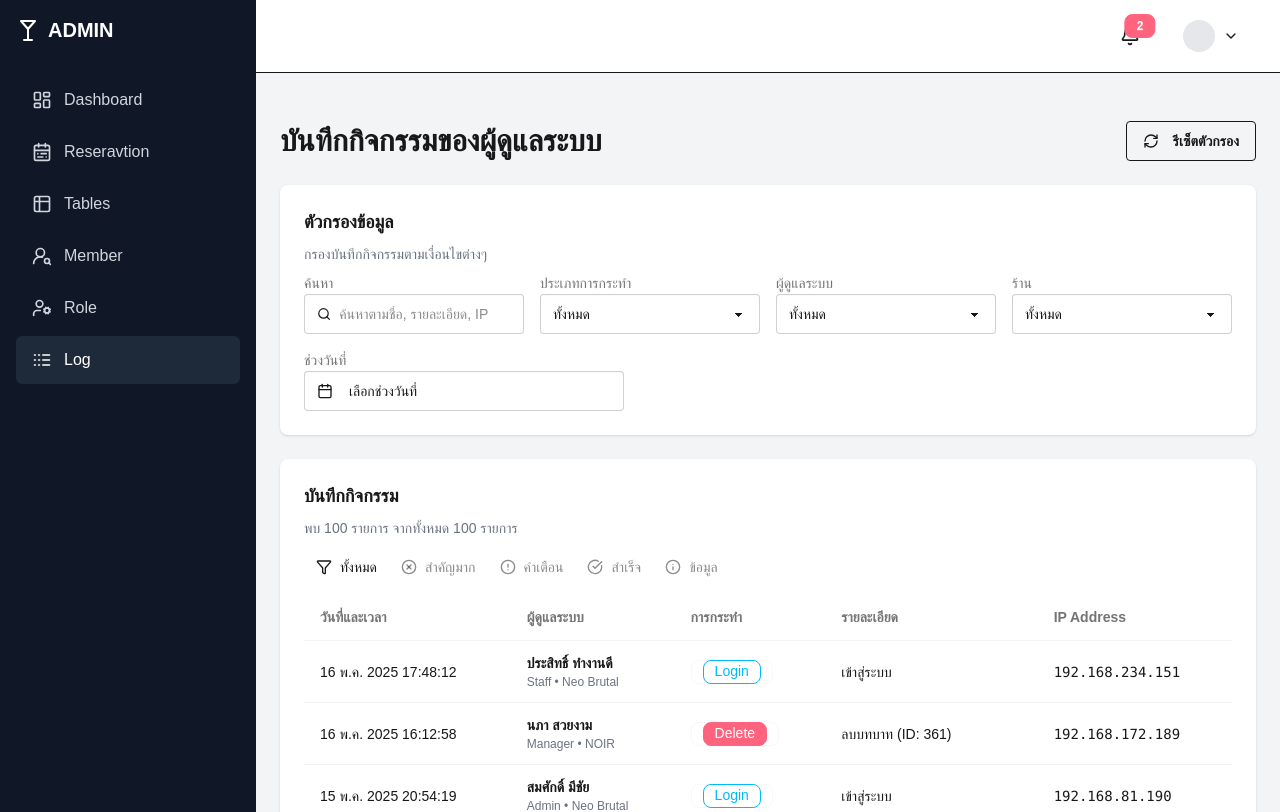
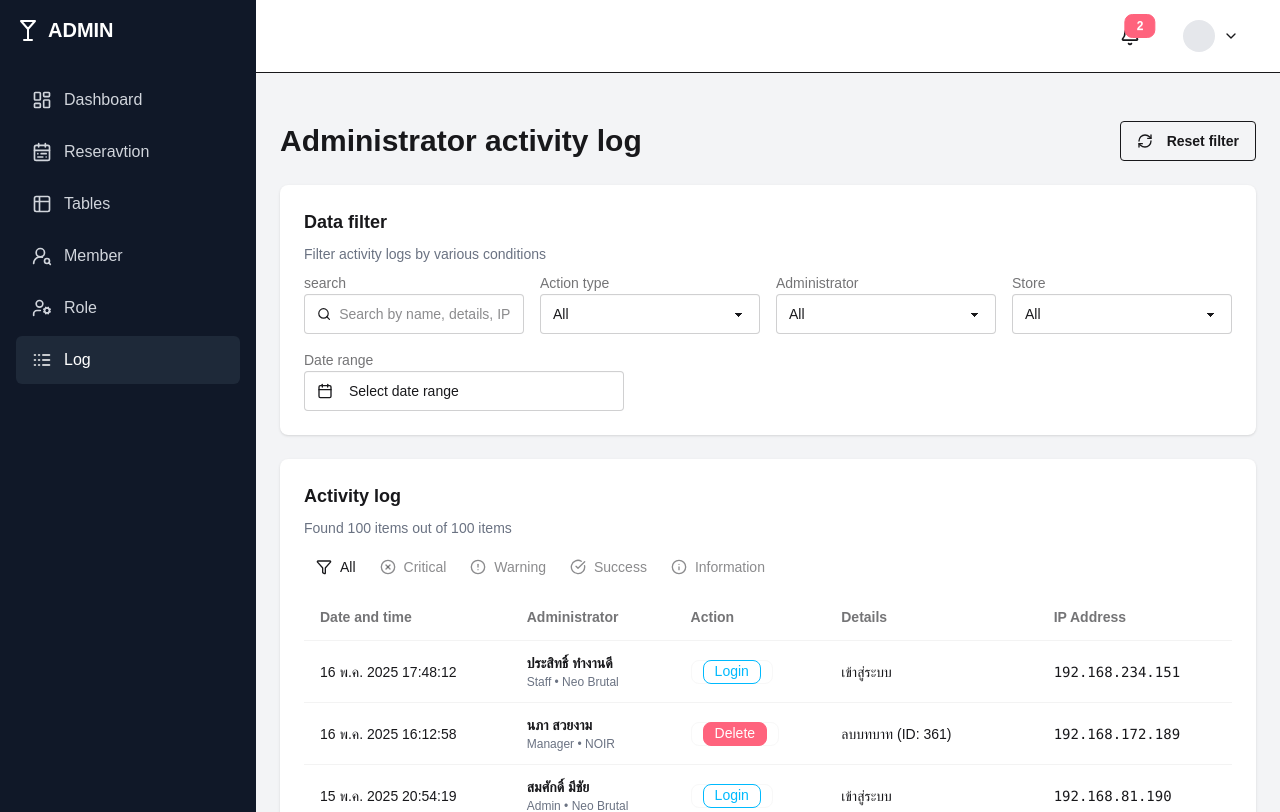
Before and after one commit to jimrock2548/bar-san-frontend, a Next.js app: page /admin/log in a window 1280 px wide. Shown: the top 812 px of the page. Built offline with nearby package versions, Linux system fonts and the light colour scheme.

Commit message:
fix: Standardize string quotes and improve activity badge component formatting

```diff
--- a/src/app/admin/log/page.tsx
+++ b/src/app/admin/log/page.tsx
@@ -1,10 +1,10 @@
 "use client";
-import '@/app/globals.css';
+import "@/app/globals.css";
 
 import { useState, useEffect } from "react";
-import { DayPicker } from 'react-day-picker'
+import { DayPicker } from "react-day-picker";
 import {
-  FilterIcon,
+   FilterIcon,
   SearchIcon,
   CalendarIcon,
   RefreshCwIcon,
@@ -12,15 +12,33 @@ import {
   CheckCircleIcon,
   InfoIcon,
   XCircleIcon,
-  TrashIcon,
-  EditIcon,
-  PlusIcon,
-  LogInIcon,
-  LogOutIcon,
+  XIcon,
 } from "lucide-react";
 import { format } from "date-fns";
 import { th } from "date-fns/locale";
-import Activity from '@/app/components/activityBadge';
+import Activity from "@/app/components/activityBadge";
+
+type Log = {
+  id: string;
+  timestamp: Date;
+  admin: {
+    id: number;
+    name: string;
+    role: string;
+    cafe: string;
+  };
+  action: {
+    type: string;
+    severity: string;
+    label: string;
+  };
+  target: {
+    type: string;
+    label: string;
+  };
+  details: string;
+  ipAddress: string;
+};
 
 // Mock data for activity logs (same as before)
 const generateMockLogs = () => {
@@ -50,8 +68,6 @@ const generateMockLogs = () => {
       severity: "danger",
       label: "Delete",
     },
-
-
   ];
 
   const targets = [
@@ -130,7 +146,7 @@ const generateMockLogs = () => {
   // Sort logs by timestamp (newest first)
   return logs.sort((a, b) => b.timestamp.getTime() - a.timestamp.getTime());
 };
-const ActivityLogPage = ( ) => {
+const ActivityLogPage = () => {
   const [logs, setLogs] = useState([]);
   const [filteredLogs, setFilteredLogs] = useState([]);
   const [loading, setLoading] = useState(true);
@@ -144,8 +160,17 @@ const ActivityLogPage = ( ) => {
     to: undefined,
   });
   const [activeTab, setActiveTab] = useState("all");
+  const [selectedLog, setSelectedLog] = useState<Log | null>(null);
 
   const logsPerPage = 10;
+
+  const openLogDetails = (log: Log) => {
+    setSelectedLog(log);
+  };
+
+  const closeLogDetails = () => {
+    setSelectedLog(null);
+  };
 
   // Simulate fetching logs from an API
   useEffect(() => {
@@ -298,11 +323,11 @@ const ActivityLogPage = ( ) => {
   return (
     <div className="container mx-auto py-6 space-y-6">
       <div className="flex justify-between items-center">
-        <h1 className="text-3xl font-bold">บันทึกกิจกรรมของผู้ดูแลระบบ</h1>
+        <h1 className="text-3xl font-bold">Administrator activity log</h1>
         <div className="flex gap-2">
           <button className="btn btn-outline" onClick={resetFilters}>
             <RefreshCwIcon className="h-4 w-4 mr-2" />
-            รีเซ็ตตัวกรอง
+            Reset filter
           </button>
           {/*<button className="btn btn-outline" onClick={exportLogs}>
             <DownloadIcon className="h-4 w-4 mr-2" />
@@ -313,20 +338,22 @@ const ActivityLogPage = ( ) => {
 
       <div className="card bg-base-100 shadow">
         <div className="card-body">
-          <h2 className="card-title">ตัวกรองข้อมูล</h2>
-          <p className="text-gray-500">กรองบันทึกกิจกรรมตามเงื่อนไขต่างๆ</p>
+          <h2 className="card-title">Data filter</h2>
+          <p className="text-gray-500">
+            Filter activity logs by various conditions
+          </p>
 
           <div className="grid grid-cols-1 md:grid-cols-2 lg:grid-cols-4 gap-4">
             <div className="form-control">
               <label className="label">
-                <span className="label-text">ค้นหา</span>
+                <span className="label-text">search</span>
               </label>
               <label className="input input-bordered flex items-center gap-2">
                 <SearchIcon className="h-4 w-4" />
                 <input
                   type="text"
                   className="grow"
-                  placeholder="ค้นหาตามชื่อ, รายละเอียด, IP"
+                  placeholder="Search by name, details, IP"
                   value={searchTerm}
                   onChange={(e) => setSearchTerm(e.target.value)}
                 />
@@ -335,14 +362,14 @@ const ActivityLogPage = ( ) => {
 
             <div className="form-control">
               <label className="label">
-                <span className="label-text">ประเภทการกระทำ</span>
+                <span className="label-text">Action type</span>
               </label>
               <select
                 className="select select-bordered w-full"
                 value={actionFilter}
                 onChange={(e) => setActionFilter(e.target.value)}
               >
-                <option value="">ทั้งหมด</option>
+                <option value="">All</option>
                 {uniqueActions.map((action) => (
                   <option key={action.type} value={action.type}>
                     {action.label}
@@ -353,14 +380,14 @@ const ActivityLogPage = ( ) => {
 
             <div className="form-control">
               <label className="label">
-                <span className="label-text">ผู้ดูแลระบบ</span>
+                <span className="label-text">Administrator</span>
               </label>
               <select
                 className="select select-bordered w-full"
                 value={adminFilter}
                 onChange={(e) => setAdminFilter(e.target.value)}
               >
-                <option value="">ทั้งหมด</option>
+                <option value="">All</option>
                 {uniqueAdmins.map((admin) => (
                   <option key={admin.id} value={admin.id}>
                     {admin.name} ({admin.role})
@@ -371,14 +398,14 @@ const ActivityLogPage = ( ) => {
 
             <div className="form-control">
               <label className="label">
-                <span className="label-text">ร้าน</span>
+                <span className="label-text">Store</span>
               </label>
               <select
                 className="select select-bordered w-full"
                 value={cafeFilter}
                 onChange={(e) => setCafeFilter(e.target.value)}
               >
-                <option value="">ทั้งหมด</option>
+                <option value="">All</option>
                 {uniqueCafes.map((cafe) => (
                   <option key={cafe} value={cafe}>
                     {cafe}
@@ -389,7 +416,7 @@ const ActivityLogPage = ( ) => {
 
             <div className="form-control md:col-span-2">
               <label className="label">
-                <span className="label-text">ช่วงวันที่</span>
+                <span className="label-text">Date range</span>
               </label>
 
               <div className="flex items-center gap-2">
@@ -409,7 +436,7 @@ const ActivityLogPage = ( ) => {
                       format(dateRange.from, "d MMM yyyy", { locale: th })
                     )
                   ) : (
-                    <span>เลือกช่วงวันที่</span>
+                    <span>Select date range</span>
                   )}
                 </button>
 
@@ -420,7 +447,7 @@ const ActivityLogPage = ( ) => {
                       setDateRange({ from: undefined, to: undefined })
                     }
                   >
-                    รีเซ็ต
+                    Reset
                   </button>
                 )}
               </div>
@@ -440,7 +467,7 @@ const ActivityLogPage = ( ) => {
                   footer={
                     dateRange.from && dateRange.to ? (
                       <p className="text-sm text-gray-400 px-2">
-                        เลือกแล้ว:{" "}
+                        Selected:{" "}
                         {format(dateRange.from, "d MMM yyyy", { locale: th })} -{" "}
                         {format(dateRange.to, "d MMM yyyy", { locale: th })}
                       </p>
@@ -455,9 +482,9 @@ const ActivityLogPage = ( ) => {
 
       <div className="card bg-base-100 shadow">
         <div className="card-body">
-          <h2 className="card-title">บันทึกกิจกรรม</h2>
+          <h2 className="card-title">Activity log</h2>
           <p className="text-gray-500">
-            พบ {filteredLogs.length} รายการ จากทั้งหมด {logs.length} รายการ
+            Found {filteredLogs.length} items out of {logs.length} items
           </p>
 
           <div className="tabs tabs-boxed">
@@ -466,35 +493,35 @@ const ActivityLogPage = ( ) => {
               onClick={() => setActiveTab("all")}
             >
               <FilterIcon className="h-4 w-4 mr-2" />
-              ทั้งหมด
+              All
             </a>
             <a
               className={`tab ${activeTab === "danger" ? "tab-active" : ""}`}
               onClick={() => setActiveTab("danger")}
             >
               <XCircleIcon className="h-4 w-4 mr-2" />
-              สำคัญมาก
+              Critical
             </a>
             <a
               className={`tab ${activeTab === "warning" ? "tab-active" : ""}`}
               onClick={() => setActiveTab("warning")}
             >
               <AlertCircleIcon className="h-4 w-4 mr-2" />
-              คำเตือน
+              Warning
             </a>
             <a
               className={`tab ${activeTab === "success" ? "tab-active" : ""}`}
               onClick={() => setActiveTab("success")}
             >
               <CheckCircleIcon className="h-4 w-4 mr-2" />
-              สำเร็จ
+              Success
             </a>
             <a
               className={`tab ${activeTab === "info" ? "tab-active" : ""}`}
               onClick={() => setActiveTab("info")}
             >
               <InfoIcon className="h-4 w-4 mr-2" />
-              ข้อมูล
+              Information
             </a>
           </div>
 
@@ -506,23 +533,27 @@ const ActivityLogPage = ( ) => {
             ) : currentLogs.length === 0 ? (
               <div className="text-center py-10">
                 <p className="text-gray-500">
-                  ไม่พบข้อมูลที่ตรงกับเงื่อนไขการค้นหา
+                  No results found matching your search criteria
                 </p>
               </div>
             ) : (
               <table className="table">
                 <thead>
                   <tr>
-                    <th>วันที่และเวลา</th>
-                    <th>ผู้ดูแลระบบ</th>
-                    <th>การกระทำ</th>
-                    <th>รายละเอียด</th>
+                    <th>Date and time</th>
+                    <th>Administrator</th>
+                    <th>Action</th>
+                    <th>Details</th>
                     <th>IP Address</th>
                   </tr>
                 </thead>
                 <tbody>
                   {currentLogs.map((log) => (
-                    <tr key={log.id} className="hover">
+                    <tr
+                      key={log.id}
+                      className="hover cursor-pointer"
+                      onClick={() => openLogDetails(log)}
+                    >
                       <td>
                         <div className="text-sm">
                           {formatDate(log.timestamp)}
@@ -562,9 +593,9 @@ const ActivityLogPage = ( ) => {
 
           <div className="flex justify-between items-center">
             <div className="text-sm text-gray-500">
-              แสดง {indexOfFirstLog + 1}-
-              {Math.min(indexOfLastLog, filteredLogs.length)} จาก{" "}
-              {filteredLogs.length} รายการ
+              Showing {indexOfFirstLog + 1}-
+              {Math.min(indexOfLastLog, filteredLogs.length)} of{" "}
+              {filteredLogs.length} items
             </div>
 
             <div className="join">
@@ -624,6 +655,70 @@ const ActivityLogPage = ( ) => {
           </div>
         </div>
       </div>
+      {selectedLog && (
+        <div className="modal modal-open">
+          <div className="modal-box max-w-2xl">
+            <div className="flex justify-between items-center mb-4">
+              <h3 className="text-lg font-bold">Log Details</h3>
+              <button
+                className="btn btn-sm btn-circle"
+                onClick={closeLogDetails}
+              >
+                <XIcon className="h-4 w-4" />
+              </button>
+            </div>
+
+            <div className="space-y-4">
+              <div className="grid grid-cols-2 gap-4">
+                <div>
+                  <p className="text-sm text-gray-500">Timestamp</p>
+                  <p>{formatDate(selectedLog.timestamp)}</p>
+                </div>
+                <div>
+                  <p className="text-sm text-gray-500">IP Address</p>
+                  <p className="font-mono">{selectedLog.ipAddress}</p>
+                </div>
+              </div>
+
+              <div className="grid grid-cols-2 gap-4">
+                <div>
+                  <p className="text-sm text-gray-500">Administrator</p>
+                  <p>{selectedLog.admin.name}</p>
+                  <p className="text-sm text-gray-500">
+                    {selectedLog.admin.role} • {selectedLog.admin.cafe}
+                  </p>
+                </div>
+                <div>
+                  <p className="text-sm text-gray-500">Action</p>
+                  <span
+                    className={`badge gap-1 ${getBadgeVariant(
+                      selectedLog.action.severity
+                    )}`}
+                  >
+                    <Activity activityString={selectedLog.action.label} />
+                  </span>
+                </div>
+              </div>
+
+              <div>
+                <p className="text-sm text-gray-500">Target</p>
+                <p>{selectedLog.target.label}</p>
+              </div>
+
+              <div>
+                <p className="text-sm text-gray-500">Details</p>
+                <p className="whitespace-pre-wrap">{selectedLog.details}</p>
+              </div>
+            </div>
+
+            <div className="modal-action">
+              <button className="btn" onClick={closeLogDetails}>
+                Close
+              </button>
+            </div>
+          </div>
+        </div>
+      )}
     </div>
   );
 };
```
Also changed, not shown: src/app/components/activityBadge.tsx (line endings or trailing spaces).
